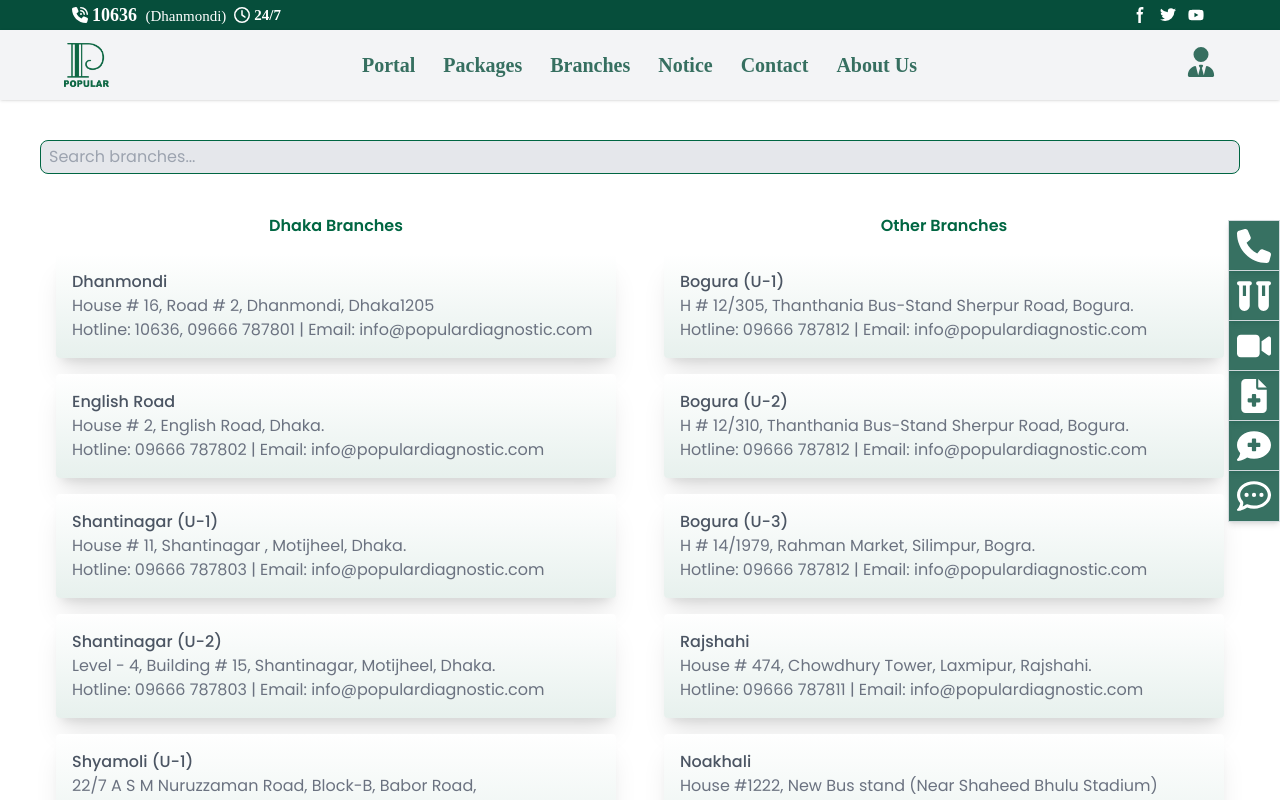
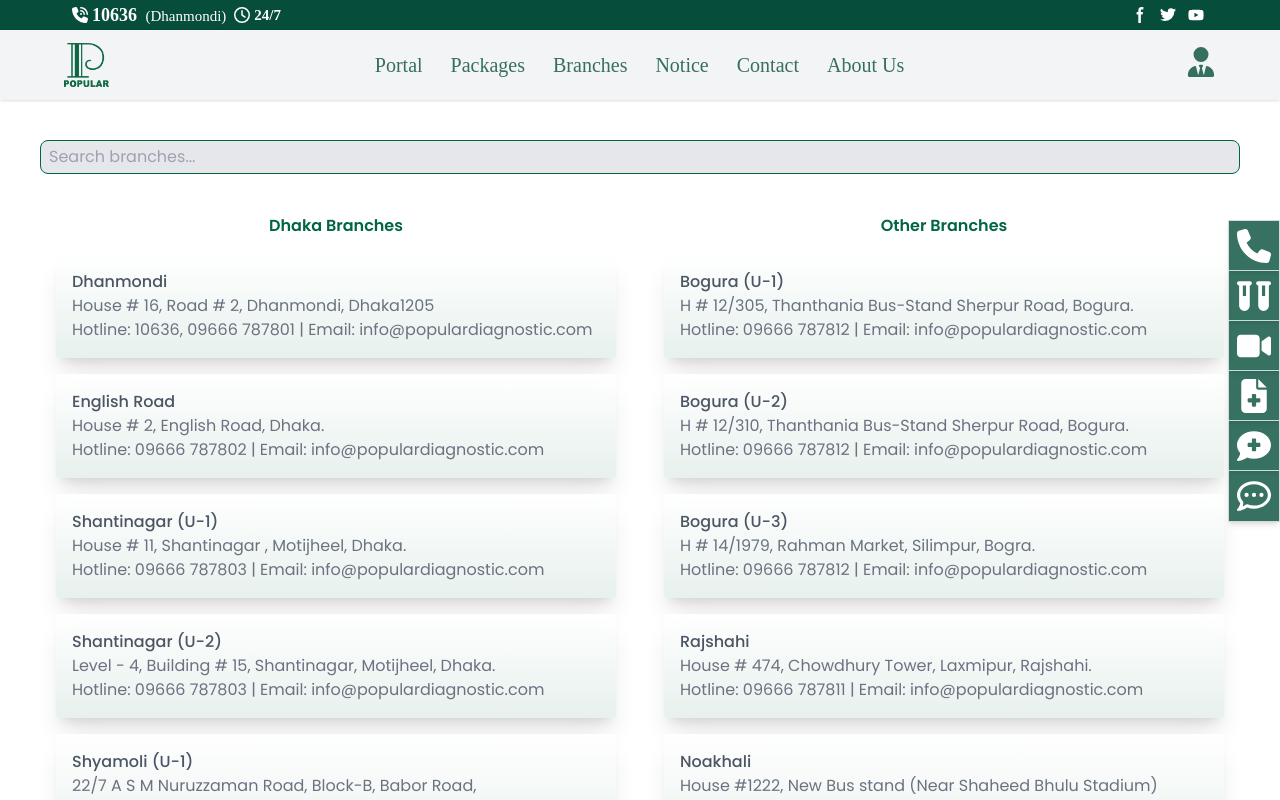
Before and after one commit to Sakib0017/pdclweb, a React (Vite) app: page /report in a window 1280 px wide. Shown: the top 800 px of the page. Built offline with nearby package versions, Linux system fonts and the light colour scheme.

Commit message:
Updated portal and side menu

```diff
--- a/src/components/Navbar.jsx
+++ b/src/components/Navbar.jsx
@@ -48,8 +48,8 @@
 
  <Link to="/" >
 
-          <h3 className="text-emerald-900/80   font-ubuntu font-bold">Hotline</h3>
-          <p className="text-emerald-900/80  font-ubuntu font-bold">10636</p>
+          <h3 className="text-emerald-900/80   font-ubuntu font-medium">Hotline</h3>
+          <p className="text-emerald-900/80  font-ubuntu font-medium">10636</p>
 
         </Link>
   </div> */}
@@ -58,11 +58,11 @@
         <div className="flex flex-row  ">
 
 
-        <a> <Link to="/login">   <p className="text-emerald-900/80  items-center flex flex-row text-[20px] ms-0 me-1 font-medium font-ubuntu">
+        <a> <Link to="/report">   <p className="text-emerald-900/80  items-center flex flex-row text-[20px] ms-0 me-1 font-medium font-ubuntu">
 
 
 
-           <a href=""> <span className="pl-1 text-[20px] font-bold font-ubuntu hidden md:block">Portal</span></a></p>
+           <a href=""> <span className="pl-1 text-[20px] font-medium font-ubuntu hidden md:block">Portal</span></a></p>
                  </Link></a>
            </div>
 
@@ -79,7 +79,7 @@
 
 
 
-           <a href=""> <span className="pl-1 text-[20px] font-bold font-ubuntu hidden md:block">Packages</span></a></p>
+           <a href=""> <span className="pl-1 text-[20px] font-medium font-ubuntu hidden md:block">Packages</span></a></p>
                  </Link></a>
            </div>
 
@@ -100,7 +100,7 @@
           <a><Link to="/modal"> <p className="text-emerald-900/80  items-center flex flex-row text-[20px] ms-0 me-1 font-medium font-ubuntu">
 
 
-         <span className="pl-1 text-[20px] font-bold font-ubuntu hidden md:block cursor-pointer">Branches</span>
+         <span className="pl-1 text-[20px] font-medium font-ubuntu hidden md:block cursor-pointer">Branches</span>
           </p>
           </Link>    </a>
       </PopoverHandler>
@@ -122,7 +122,7 @@
 
            <a><Link to="/notice"><p className="text-emerald-900/80  items-center flex flex-row text-[20px] ms-0 me-1 font-medium font-ubuntu">
 
-           <a href=""><span className="pl-1  text-[20px] font-bold font-ubuntu hidden md:block">Notice</span></a></p>
+           <a href=""><span className="pl-1  text-[20px] font-medium font-ubuntu hidden md:block">Notice</span></a></p>
            </Link>
            </a>
 
@@ -135,7 +135,7 @@
 
             <a>  <Link to="/contact"><p className="text-emerald-900/80  items-center flex flex-row text-[20px] ms-0 me-1 font-medium font-ubuntu">
 
-              <a href=""><span className="pl-1  text-[20px] font-bold font-ubuntu hidden md:block">Contact</span></a></p>
+              <a href=""><span className="pl-1  text-[20px] font-medium font-ubuntu hidden md:block">Contact</span></a></p>
               </Link>
               </a>
 
@@ -148,7 +148,7 @@
 
             <a> <Link to="/about"><p className="text-emerald-900/80  items-center flex flex-row text-[20px] ms-0 me-1 font-medium font-ubuntu">
 
-              <a href=""><span className="pl-1  text-[20px] font-bold font-ubuntu hidden md:block">About Us</span></a></p>
+              <a href=""><span className="pl-1  text-[20px] font-medium font-ubuntu hidden md:block">About Us</span></a></p>
               </Link>
               </a>
 
@@ -177,7 +177,7 @@
 <path d="M224 256A128 128 0 1 0 224 0a128 128 0 1 0 0 256zm-45.7 48C79.8 304 0 383.8 0 482.3C0 498.7 13.3 512 29.7 512H418.3c16.4 0 29.7-13.3 29.7-29.7C448 383.8 368.2 304 269.7 304H178.3z"></path>
 
 </svg>
-              <span className="text-emerald-900/80 hover:text-[#000000] text-[20px] ms-0 mx-auto  font-bold font-ubuntu">Login</span>
+              <span className="text-emerald-900/80 hover:text-[#000000] text-[20px] ms-0 mx-auto  font-medium font-ubuntu">Login</span>
       </p></Link></a><br />
       <a> <Link to="/sign"><p type="button" data-dropdown-toggle="language-dropdown-menu" className="ms-auto inline-flex items-center font-ubuntu justify-center px-4 py-2 text-sm  rounded-lg cursor-pointer">
       <svg class="w-[25px] h-[25px] fill-emerald-900/80 p-1" viewBox="0 0 640 512" xmlns="http://www.w3.org/2000/svg">
@@ -185,7 +185,7 @@
   <path d="M96 128a128 128 0 1 1 256 0A128 128 0 1 1 96 128zM0 482.3C0 383.8 79.8 304 178.3 304h91.4C368.2 304 448 383.8 448 482.3c0 16.4-13.3 29.7-29.7 29.7H29.7C13.3 512 0 498.7 0 482.3zM504 312V248H440c-13.3 0-24-10.7-24-24s10.7-24 24-24h64V136c0-13.3 10.7-24 24-24s24 10.7 24 24v64h64c13.3 0 24 10.7 24 24s-10.7 24-24 24H552v64c0 13.3-10.7 24-24 24s-24-10.7-24-24z"></path>
 
 </svg>
-              <span className="text-emerald-900/80 hover:text-[#000000] text-[20px] ms-0 mx-auto font-bold font-ubuntu">Register</span>
+              <span className="text-emerald-900/80 hover:text-[#000000] text-[20px] ms-0 mx-auto font-medium font-ubuntu">Register</span>
       </p></Link></a>
            </PopoverContent>
         </Popover>
@@ -217,7 +217,7 @@
 
 
 
-           <a href=""> <span className=" me-auto text-[20px] font-bold font-ubuntu ">Pataint Portal</span></a></p>
+           <a href=""> <span className=" me-auto text-[20px] font-medium font-ubuntu ">Pataint Portal</span></a></p>
                  </Link></a>
            </div>
 
@@ -228,11 +228,11 @@
          <div className="flex flex-col ">
 
 
-         <a> <Link to="/health">      <p className="text-white me-auto  items-start flex flex-row text-[20px]  font-bold font-ubuntu">
+         <a> <Link to="/health">      <p className="text-white me-auto  items-start flex flex-row text-[20px]  font-medium font-ubuntu">
 
 
 
-           <a href=""> <span className="me-auto text-[20px] font-bold font-ubuntu">Packages</span></a></p>
+           <a href=""> <span className="me-auto text-[20px] font-medium font-ubuntu">Packages</span></a></p>
                  </Link></a>
            </div>
 
@@ -248,7 +248,7 @@
          <a>  <Link to="/modal">  <p className="text-white me-auto items-start flex flex-row text-[20px] font-medium font-ubuntu">
 
 
-                 <a href=""> <span className="text-[20px] font-bold font-ubuntu ">Branches</span></a></p>
+                 <a href=""> <span className="text-[20px] font-medium font-ubuntu ">Branches</span></a></p>
                  </Link></a>
            </div>
 
@@ -261,7 +261,7 @@
 
          <a> <Link to="/notice"><p className="text-white  items-center flex flex-row text-[20px]  font-medium font-ubuntu">
 
-           <a href=""><span className="text-[20px] font-bold font-ubuntu ">Notice</span></a></p>
+           <a href=""><span className="text-[20px] font-medium font-ubuntu ">Notice</span></a></p>
            </Link>      </a>
 
 
@@ -274,7 +274,7 @@
 
             <a>  <Link to="/contact"><p className="text-white  items-center flex flex-row text-[20px] ms-0 me-1 font-medium font-ubuntu">
 
-              <a href=""><span className="text-[20px] font-bold font-ubuntu ">Contact</span></a></p>
+              <a href=""><span className="text-[20px] font-medium font-ubuntu ">Contact</span></a></p>
               </Link>   </a>
 
 
@@ -287,7 +287,7 @@
 
             <a>  <Link to="/about"><p className="text-white  items-center flex flex-row text-[20px] ms-0 me-1 font-medium font-ubuntu">
 
-              <a href=""><span className="text-[20px] font-bold font-ubuntu ">About Us</span></a></p>
+              <a href=""><span className="text-[20px] font-medium font-ubuntu ">About Us</span></a></p>
               </Link>    </a>
 
 
@@ -304,7 +304,7 @@
 <path d="M224 256A128 128 0 1 0 224 0a128 128 0 1 0 0 256zm-45.7 48C79.8 304 0 383.8 0 482.3C0 498.7 13.3 512 29.7 512H418.3c16.4 0 29.7-13.3 29.7-29.7C448 383.8 368.2 304 269.7 304H178.3z"></path>
 
 </svg>
-              <a href=""><span className="text-[20px] pl-2 font-bold font-ubuntu ">Login</span></a></p>
+              <a href=""><span className="text-[20px] pl-2 font-medium font-ubuntu ">Login</span></a></p>
               </Link>  </a>
 
 
@@ -322,7 +322,7 @@
 <path d="M96 128a128 128 0 1 1 256 0A128 128 0 1 1 96 128zM0 482.3C0 383.8 79.8 304 178.3 304h91.4C368.2 304 448 383.8 448 482.3c0 16.4-13.3 29.7-29.7 29.7H29.7C13.3 512 0 498.7 0 482.3zM504 312V248H440c-13.3 0-24-10.7-24-24s10.7-24 24-24h64V136c0-13.3 10.7-24 24-24s24 10.7 24 24v64h64c13.3 0 24 10.7 24 24s-10.7 24-24 24H552v64c0 13.3-10.7 24-24 24s-24-10.7-24-24z"></path>
 
 </svg>
-              <a href=""><span className="text-[20px] pl-1 font-bold font-ubuntu ">Register</span></a></p>
+              <a href=""><span className="text-[20px] pl-1 font-medium font-ubuntu ">Register</span></a></p>
               </Link> </a>
 
 
--- a/src/components/Tech.jsx
+++ b/src/components/Tech.jsx
@@ -223,7 +223,7 @@
           <PopoverContent className="bg-emerald-900/80">
 
 
-          <a> <Link to="/login">  <p className="text-white  items-center flex flex-row text-[12px] ms-0 me-1  font-ubuntu">
+          <a> <Link to="/report">  <p className="text-white  items-center flex flex-row text-[12px] ms-0 me-1  font-ubuntu">
 
 
           <a href=""> <span className="pl-1 text-[13px] ">Report Download</span></a></p>
```
